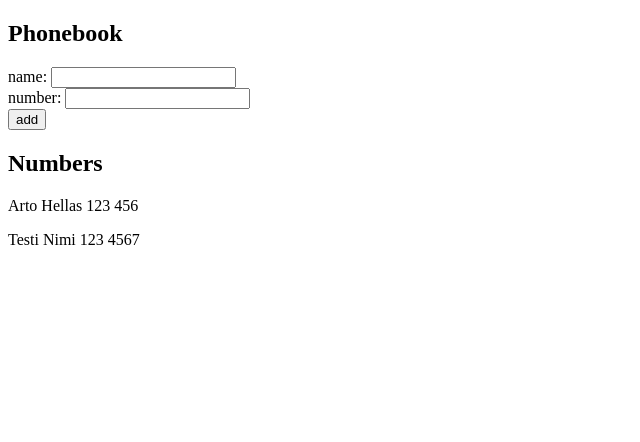
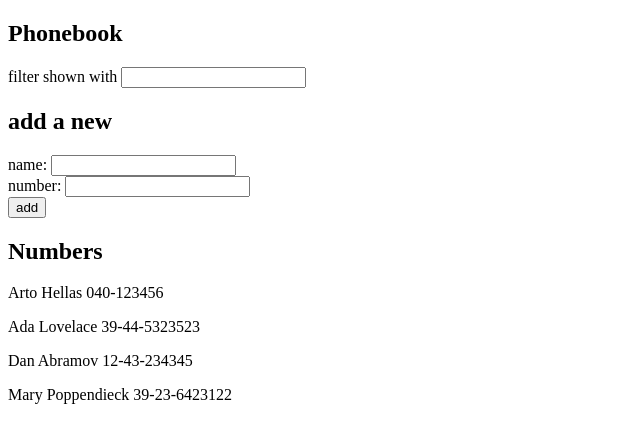
Before and after one commit to anniina-aarnio/fullstack_MOOC, a React (Create React App) app in the folder osa2/puhelinluettelo/: page / in a window 1280 px wide. Shown: the top 442 px of the page, without its empty margins (0-640 px from the left). Built offline with nearby package versions, Linux system fonts and the light colour scheme.

Commit message:
osa2 2.9 lisätty filtteröinti inputin sisällön perusteella

```diff
--- a/osa2/puhelinluettelo/src/App.js
+++ b/osa2/puhelinluettelo/src/App.js
@@ -2,9 +2,12 @@ import { useState } from 'react'
 
 const App = () => {
   const [persons, setPersons] = useState([
-    { name: 'Arto Hellas', number: '123 456'},
-    { name: 'Testi Nimi', number: '123 4567'}
+    { name: 'Arto Hellas', number: '040-123456' },
+    { name: 'Ada Lovelace', number: '39-44-5323523' },
+    { name: 'Dan Abramov', number: '12-43-234345' },
+    { name: 'Mary Poppendieck', number: '39-23-6423122' }
   ])
+  const [filterer, setFilterer] = useState('')
   const [newName, setNewName] = useState('')
   const [newNumber, setNewNumber] = useState('')
 
@@ -28,9 +31,16 @@ const App = () => {
     setNewNumber(e.target.value)
   }
 
+  const handleFiltererChange = (e) => {
+    setFilterer(e.target.value)
+    // tähän lisäksi toiminnallisuus sille mitä näytetään...?
+  }
+
   return (
     <div>
       <h2>Phonebook</h2>
+      filter shown with <input value={filterer} onChange={handleFiltererChange} />
+      <h2>add a new</h2>
       <form>
         <div>
           name: <input
@@ -47,7 +57,9 @@ const App = () => {
         </div>
       </form>
       <h2>Numbers</h2>
-      {persons.map((person) =>
+      {persons
+        .filter((person) => person.name.toLowerCase().includes(filterer.toLowerCase()))
+        .map((person) =>
         <p key={person.name}>
           {person.name} {person.number}
         </p>
```
